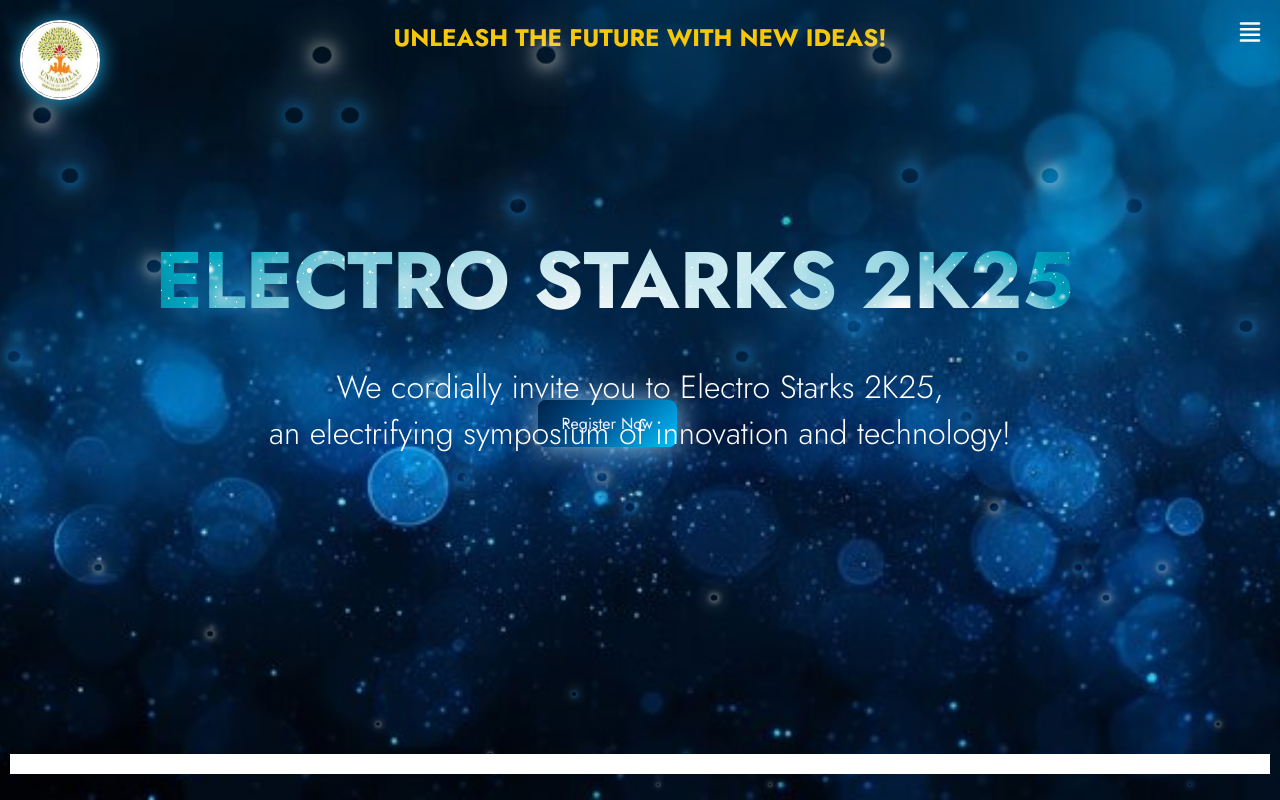
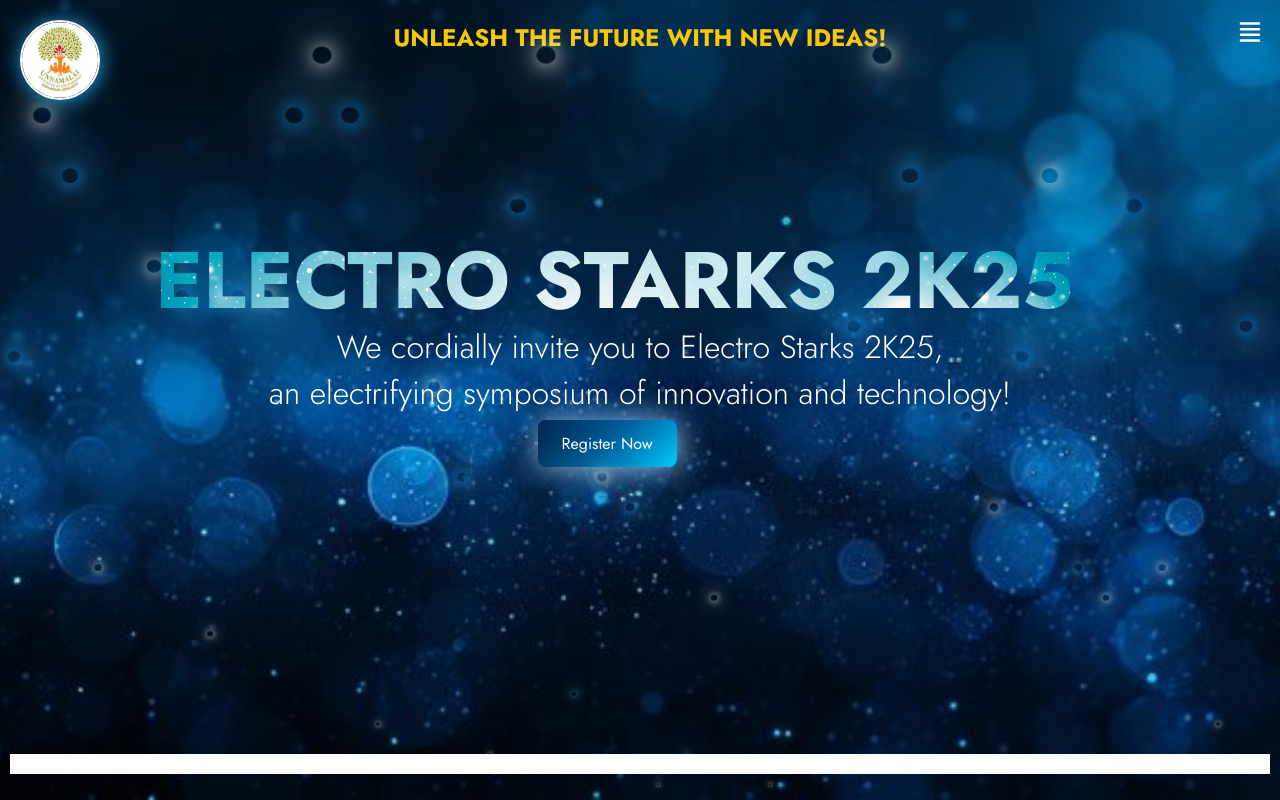
Before and after one commit to sidhu200606/Symposium-ECE, a React (Vite) app: page / in a window 1280 px wide. Built offline with nearby package versions, Linux system fonts and the light colour scheme; a web font is replaced by a local one.

Commit message:
Updated the code with new changes

```diff
--- a/src/index.css
+++ b/src/index.css
@@ -201,7 +201,7 @@ display: flex;
 }
 .center-paragraph {
   position: absolute;
-  top: 50%;
+  top: 45%;
   left: 50%;
   transform: translate(-50%, -50%);
   text-align: center;
@@ -236,7 +236,7 @@ display: flex;
 }
 .register-button {
   text-align: center;
-  margin-top: 310px;
+  margin-top: 330px;
   position: absolute;
   margin-left: 42%;
 }
```
